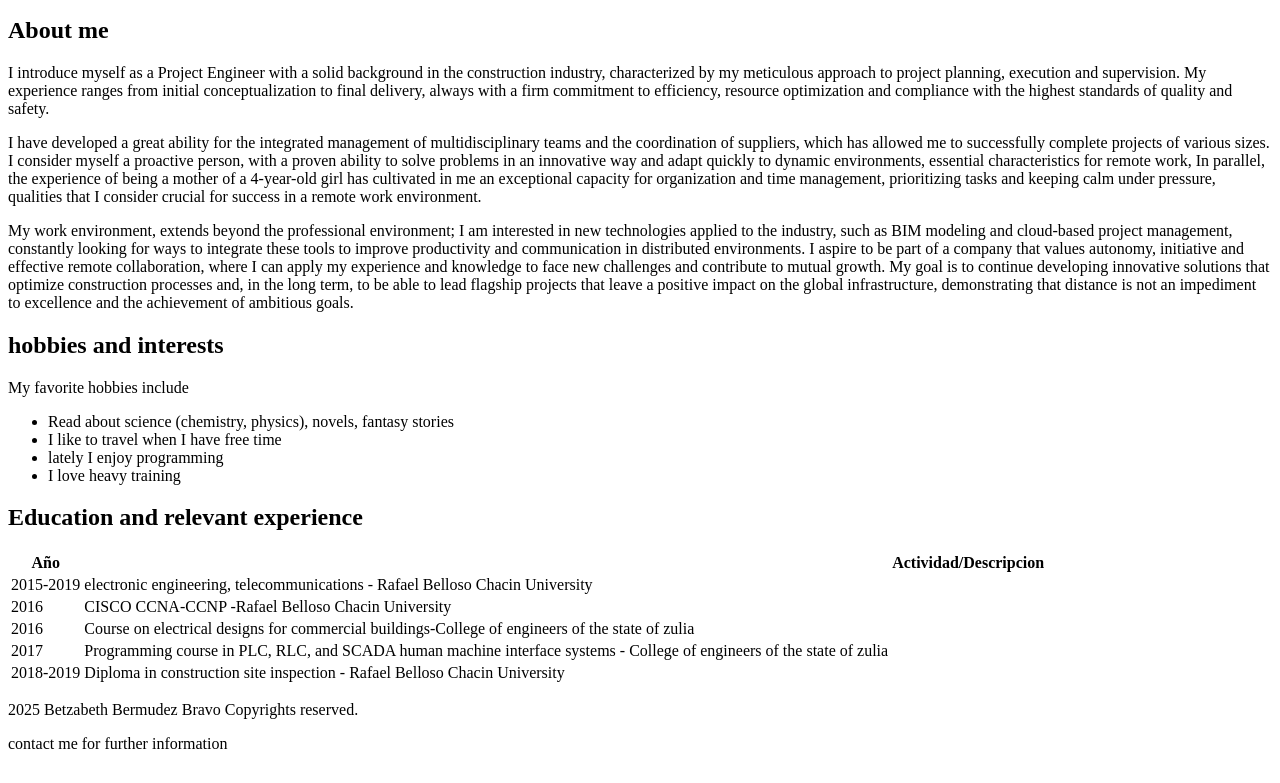
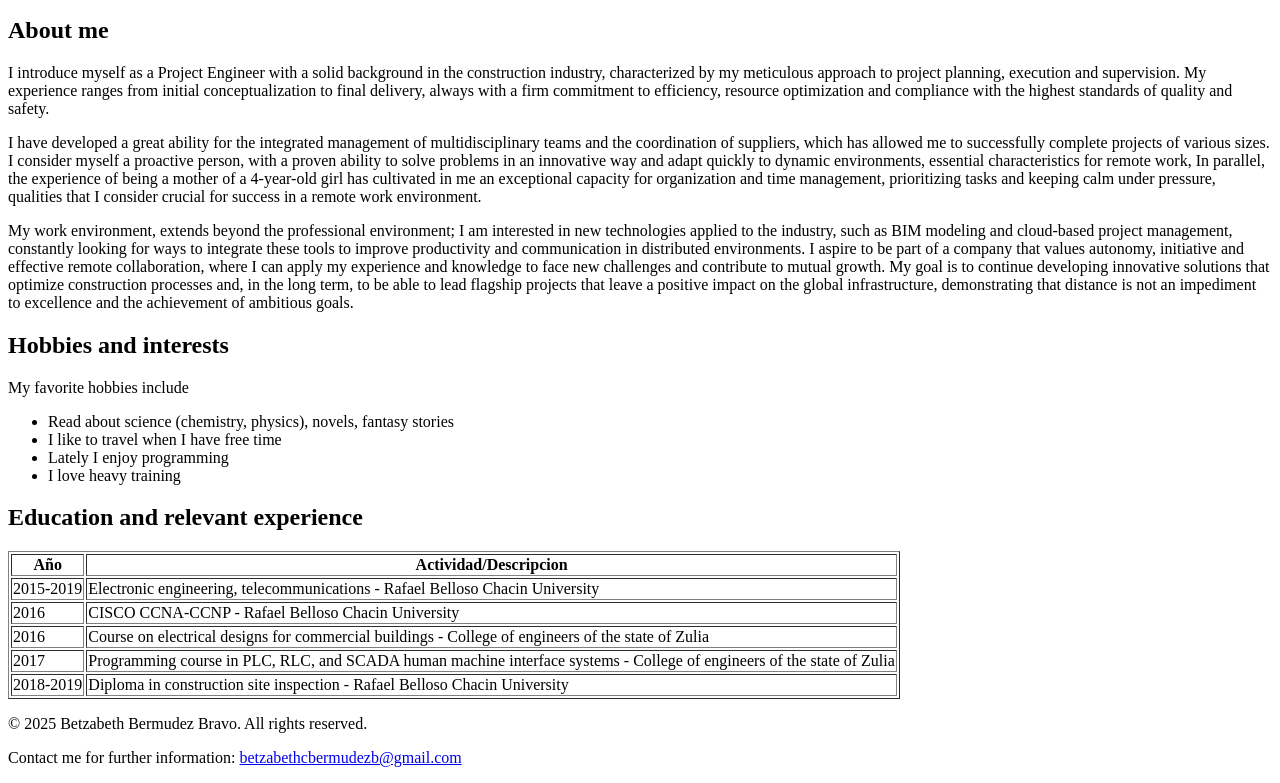
Before and after one commit to LEYITAT/CareerProfile, a plain HTML site: page index.html in a window 1280 px wide. Shown: the part 101-884 px from the top of the page. Drawn offline with Linux system fonts and the light colour scheme.

Commit message:
index actualizado

```diff
--- a/index.html
+++ b/index.html
@@ -1,67 +1,84 @@
 <!DOCTYPE html>
 <html lang="en">
+
 <head>
     <meta charset="UTF-8">
     <meta name="viewport" content="width=device-width, initial-scale=1.0">
     <title>Betzabeth Bermudez Bravo Career Profile</title>
 </head>
+
 <body>
     <header>
         <h1>Betzabeth C. Bermudez B</h1>
         <p> Excellence is my personal seal</p>
     </header>
-    <Main>
+    <main>
         <section>
             <h2>About me</h2>
             <article>
-                <p>I introduce myself as a Project Engineer with a solid background in the construction industry, characterized by my meticulous approach to project planning, execution and supervision. My experience ranges from initial conceptualization to final delivery, always with a firm commitment to efficiency, resource optimization and compliance with the highest standards of quality and safety.</p>
+                <p>I introduce myself as a Project Engineer with a solid background in the construction industry,
+                    characterized by my meticulous approach to project planning, execution and supervision. My
+                    experience ranges from initial conceptualization to final delivery, always with a firm commitment to
+                    efficiency, resource optimization and compliance with the highest standards of quality and safety.
+                </p>
 
-                <p>I have developed a great ability for the integrated management of multidisciplinary teams and the coordination of suppliers, which has allowed me to successfully complete projects of various sizes. I consider myself a proactive person, with a proven ability to solve problems in an innovative way and adapt quickly to dynamic environments, essential characteristics for remote work, In parallel, the experience of being a mother of a 4-year-old girl has cultivated in me an exceptional capacity for organization and time management, prioritizing tasks and keeping calm under pressure, qualities that I consider crucial for success in a remote work environment.</p>
+                <p>I have developed a great ability for the integrated management of multidisciplinary teams and the
+                    coordination of suppliers, which has allowed me to successfully complete projects of various sizes.
+                    I consider myself a proactive person, with a proven ability to solve problems in an innovative way
+                    and adapt quickly to dynamic environments, essential characteristics for remote work, In parallel,
+                    the experience of being a mother of a 4-year-old girl has cultivated in me an exceptional capacity
+                    for organization and time management, prioritizing tasks and keeping calm under pressure, qualities
+                    that I consider crucial for success in a remote work environment.</p>
 
-                <p>My work environment, extends beyond the professional environment; I am interested in new technologies applied to the industry, such as BIM modeling and cloud-based project management, constantly looking for ways to integrate these tools to improve productivity and communication in distributed environments. I aspire to be part of a company that values autonomy, initiative and effective remote collaboration, where I can apply my experience and knowledge to face new challenges and contribute to mutual growth. My goal is to continue developing innovative solutions that optimize construction processes and, in the long term, to be able to lead flagship projects that leave a positive impact on the global infrastructure, demonstrating that distance is not an impediment to excellence and the achievement of ambitious goals.</p>
+                <p>My work environment, extends beyond the professional environment; I am interested in new technologies
+                    applied to the industry, such as BIM modeling and cloud-based project management, constantly looking
+                    for ways to integrate these tools to improve productivity and communication in distributed
+                    environments. I aspire to be part of a company that values autonomy, initiative and effective remote
+                    collaboration, where I can apply my experience and knowledge to face new challenges and contribute
+                    to mutual growth. My goal is to continue developing innovative solutions that optimize construction
+                    processes and, in the long term, to be able to lead flagship projects that leave a positive impact
+                    on the global infrastructure, demonstrating that distance is not an impediment to excellence and the
+                    achievement of ambitious goals.</p>
             </article>
         </section>
         <section>
             <article>
-        <h2>hobbies and interests</h2>
+                <h2>Hobbies and interests</h2>
                 <p>My favorite hobbies include</p>
                 <ul>
                     <li>Read about science (chemistry, physics), novels, fantasy stories</li>
                     <li>I like to travel when I have free time</li>
-        <li>lately I enjoy programming</li>
+                    <li>Lately I enjoy programming</li>
                     <li>I love heavy training</li>
-
                 </ul>
             </article>
         </section>
         <section>
             <h2>Education and relevant experience</h2>
             <article>
-        <table>
+                <table border="1">
                     <thead>
                         <tr>
-                    <th>Año<th>
-                        <th>Actividad/Descripcion<th>
+                            <th>Año</th>
+                            <th>Actividad/Descripcion</th>
                         </tr>
                     </thead>
                     <tbody>
                         <tr>
                             <td>2015-2019</td>
-                    <td>electronic engineering, telecommunications - Rafael Belloso Chacin University</td>
+                            <td>Electronic engineering, telecommunications - Rafael Belloso Chacin University</td>
                         </tr>
                         <tr>
                             <td>2016</td>
-                    <td>CISCO CCNA-CCNP -Rafael Belloso Chacin University</td>
+                            <td>CISCO CCNA-CCNP - Rafael Belloso Chacin University</td>
                         </tr>
-
                         <tr>
                             <td>2016</td>
-                    <td>Course on electrical designs for commercial buildings-College of engineers of the state of zulia </td>
+                            <td>Course on electrical designs for commercial buildings - College of engineers of the state of Zulia</td>
                         </tr>
-
                         <tr>
                             <td>2017</td>
-                    <td>Programming course in PLC, RLC, and SCADA human machine interface systems - College of engineers of the state of zulia</td>
+                            <td>Programming course in PLC, RLC, and SCADA human machine interface systems - College of engineers of the state of Zulia</td>
                         </tr>
                         <tr>
                             <td>2018-2019</td>
@@ -71,10 +88,11 @@
                 </table>
             </article>
         </section>
-   <main>
+    </main>
     <footer>
-        <p> 2025 Betzabeth Bermudez Bravo Copyrights reserved.</p>
-        <p>contact me for further information <a href="mailto:betzabethcbermudezb@gmail.com"></a></p>
+        <p> © 2025 Betzabeth Bermudez Bravo. All rights reserved.</p>
+        <p>Contact me for further information: <a href="mailto:betzabethcbermudezb@gmail.com">betzabethcbermudezb@gmail.com</a></p>
     </footer>
 </body>
+
 </html>
```
Lines whose indentation alone changed are shown as unchanged.
